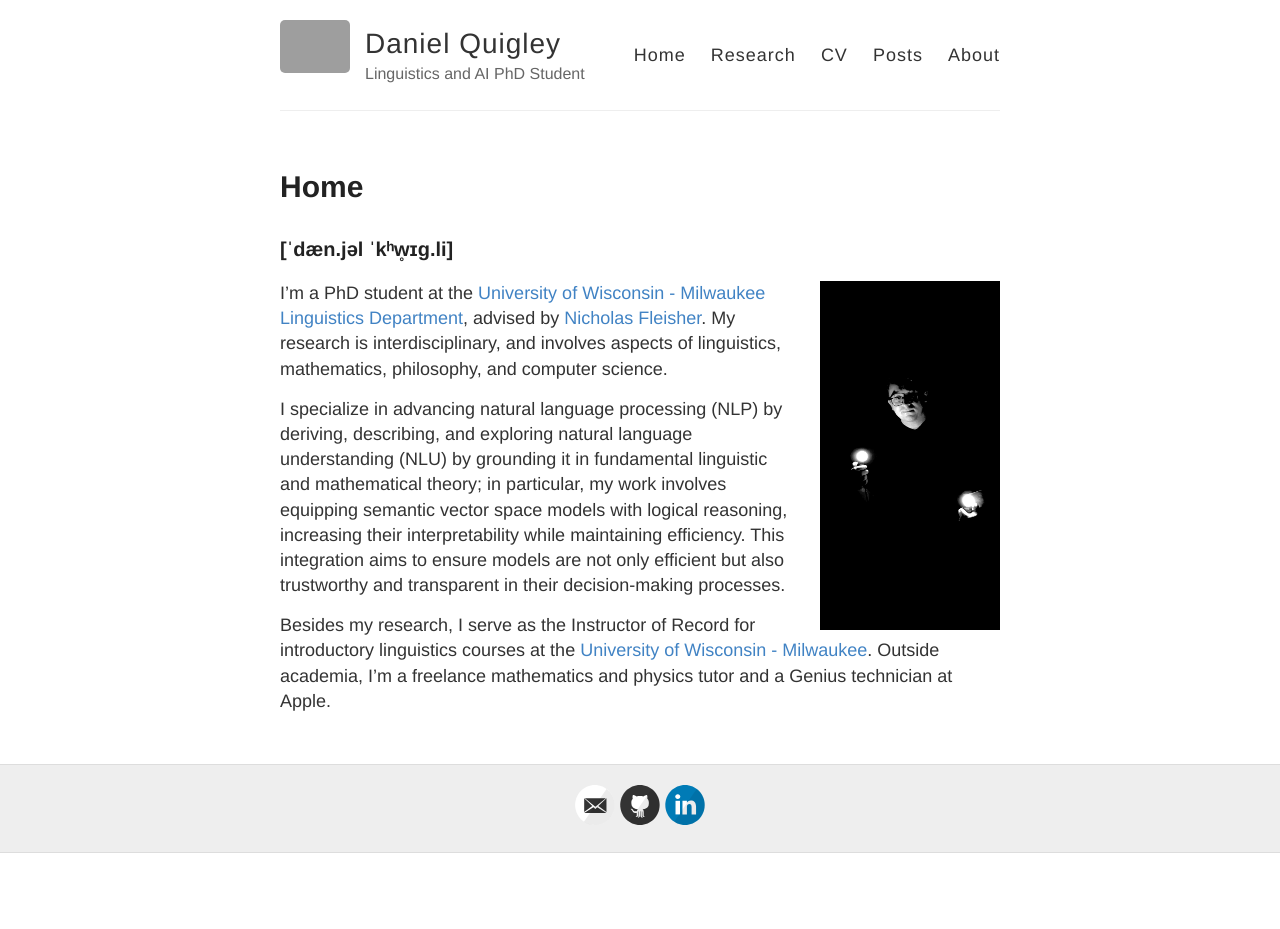
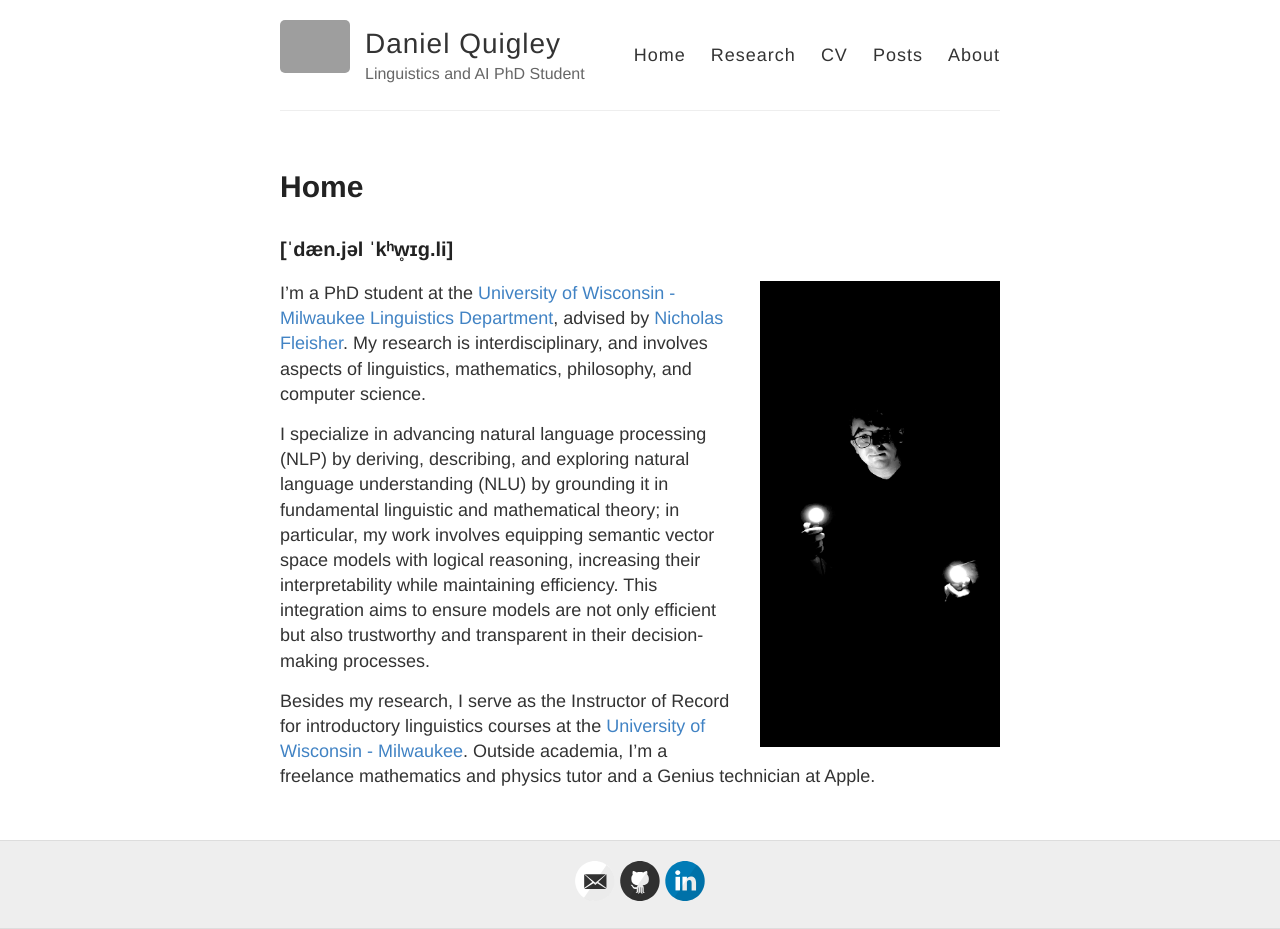
Before and after one commit to deltaquebec/dquigley.art, a Jekyll site: the page built from index.md, in a window 1280 px wide. Built offline with Jekyll 4.4.1, drawn with Linux system fonts in a browser that asks for light colours; before the commit the page ends 900 px from its top, so only the background shows below that; grey boxes are pictures that could not be loaded.

Commit message:
Update index.md

```diff
--- a/index.md
+++ b/index.md
@@ -5,7 +5,7 @@ title: Home
 
 ### [ˈdæn.jəl ˈkʰw̥ɪɡ.li]
 
-<img src="/images/quigley_daniel_two_lights_port.jpg" alt="Profile Picture" style="float: right; margin-left: 20px; width: 180px;">
+<img src="/images/quigley_daniel_two_lights_port.jpg" alt="Profile Picture" style="float: right; margin-left: 20px; width: 240px;">
 
 I'm a PhD student at the [University of Wisconsin - Milwaukee](https://uwm.edu/) [Linguistics Department](https://uwm.edu/linguistics/), advised by [Nicholas Fleisher](https://uwm.edu/linguistics/people/fleisher-nicholas/). My research is interdisciplinary, and involves aspects of linguistics, mathematics, philosophy, and computer science.
 
```
